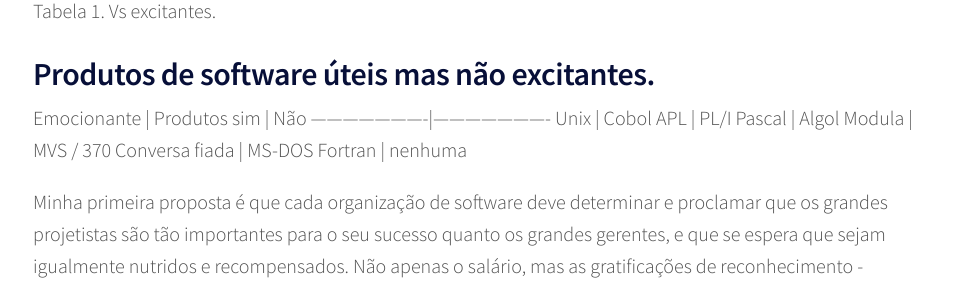
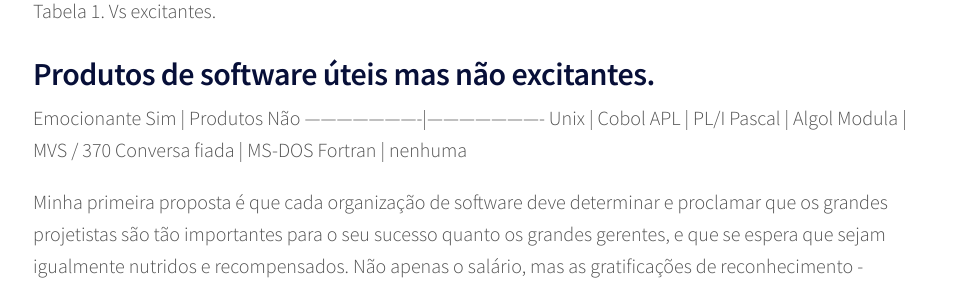
Before and after one commit to emilianocarvalho/emilianocarvalho.github.io, a Jekyll site: the page built from _posts/2018-06-04-nenhuma-bala-de-prata.md, in a window 1280 px wide and 900 px high, scrolled down 19783 px. Shown: the part 155-443 px from the top of the window, without its empty margins (157-1118 px from the left). Built offline with Jekyll 4.4.1, drawn with Linux system fonts in a browser that asks for light colours; comment, search, counter and statistics services are not loaded.

```diff
--- a/_posts/2018-06-04-nenhuma-bala-de-prata.md
+++ b/_posts/2018-06-04-nenhuma-bala-de-prata.md
@@ -274,8 +274,7 @@ Tabela 1. Vs excitantes.
 
 Produtos de software úteis mas não excitantes.
 ---------------------------------------------
-Emocionante           | Produtos
-sim                   | Não
+Emocionante Sim       | Produtos Não
 ----------------------|----------------------
 Unix                  | Cobol
 APL                   | PL/I
```
